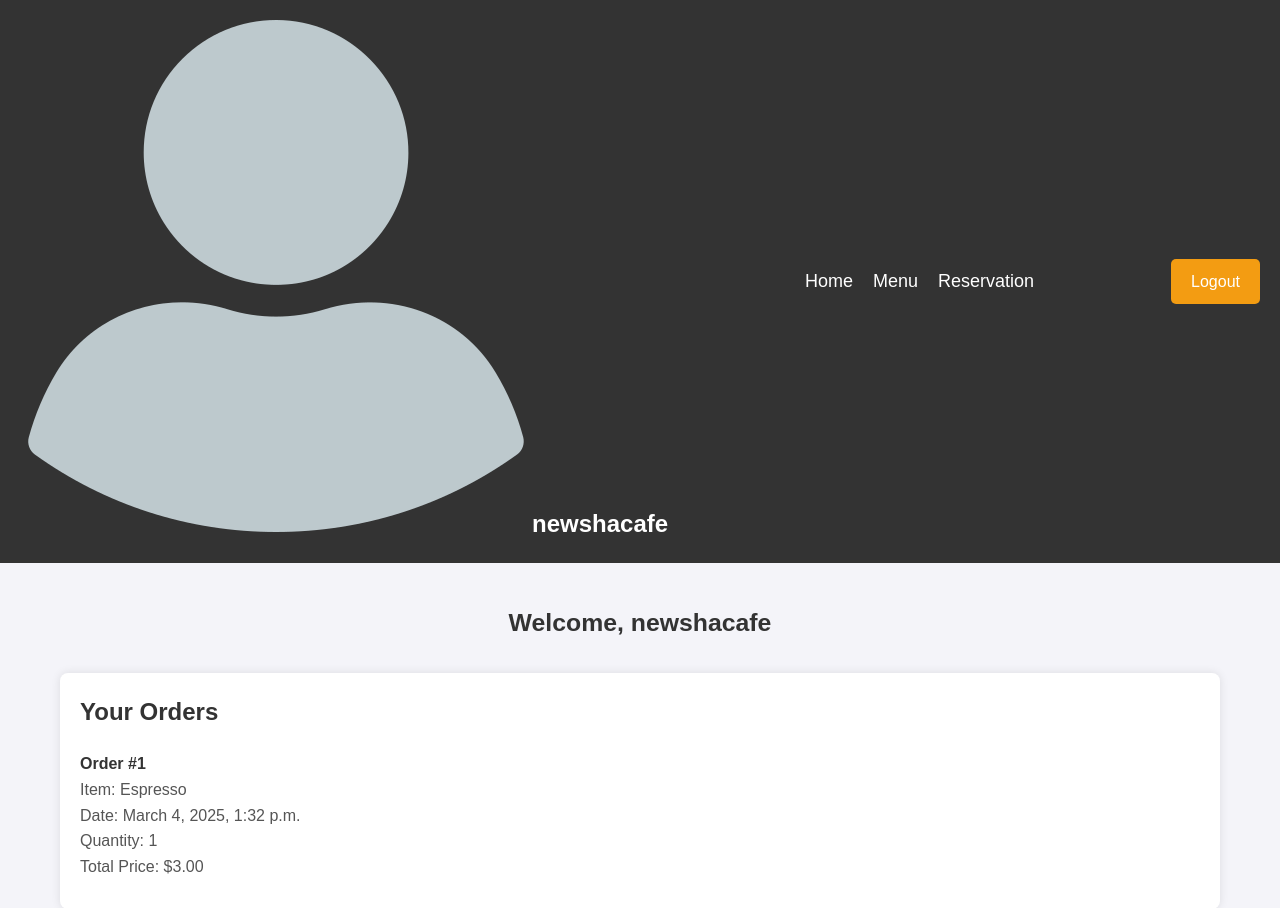
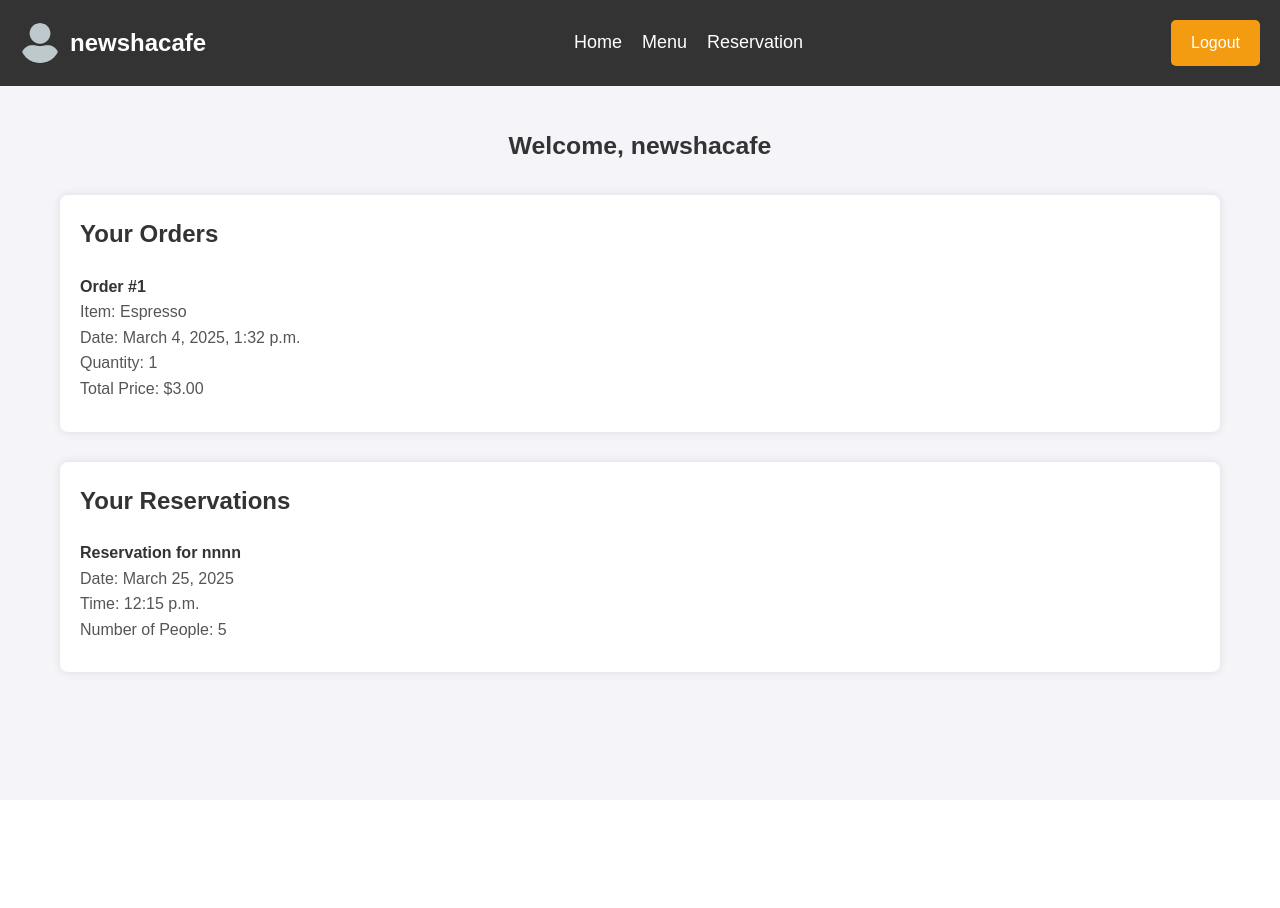
Before and after one commit to newsha-ad/cafe_site, a Django app: page /orders/dashboard/ in a window 1280 px wide. Shown: the top 908 px of the page. After the commit the page ends 679 px from the top, so only its background shows below. Run offline with Django 5.2, Linux system fonts and the light colour scheme; a user stored in the database is signed in; data comes from the database, SQL or seed files in the repository.

Commit message:
Update home.css

```diff
--- a/static/style/home.css
+++ b/static/style/home.css
@@ -30,8 +30,11 @@ header nav {
 }
 
 header h2 {
+    display: flex;
+    align-items: center;
     font-size: 24px;
     font-weight: bold;
+    gap: 10px;
 }
 
 header h2 a {
@@ -47,6 +50,12 @@ header ul {
     list-style: none;
     display: flex;
     gap: 20px;
+}
+
+header h2 img {
+    width: 40px;
+    height: 40px;
+    border-radius: 50%;
 }
 
 header ul li {
```
